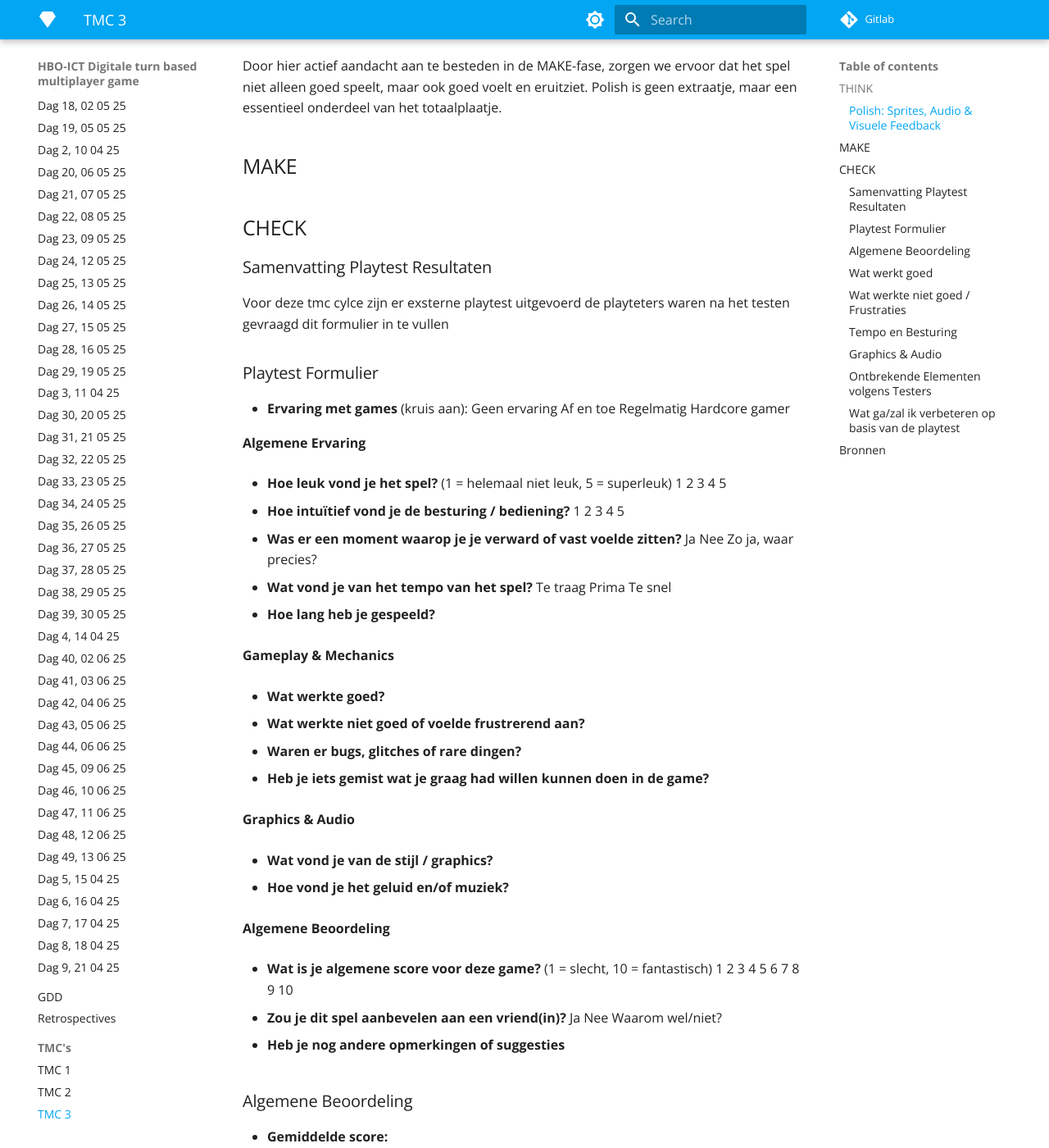
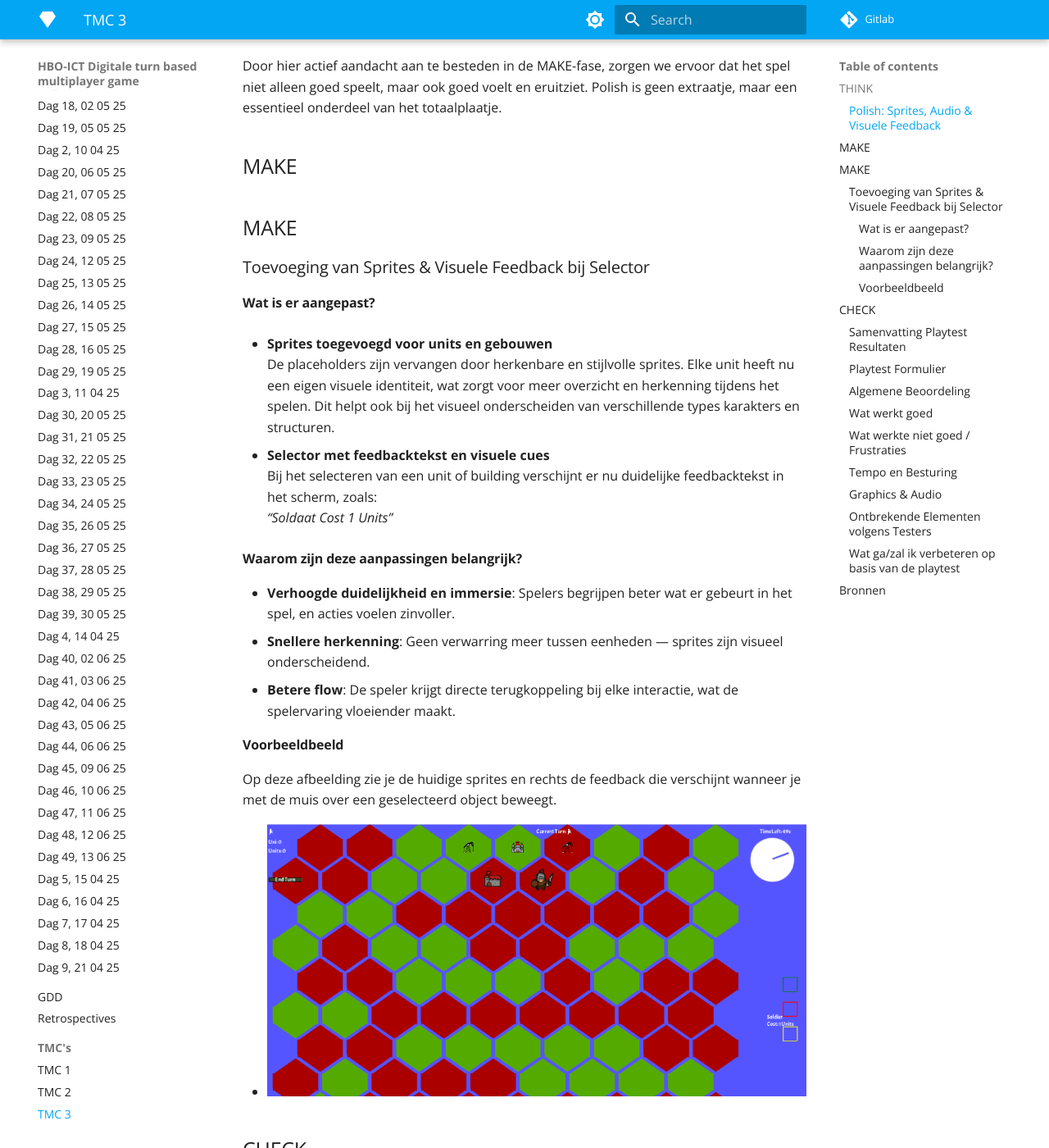
Before and after one commit to lieuweZ/HexFront, an MkDocs documentation site: the page built from docs/TMC's/TMC_3/TMC 3.md, in a window 1280 px wide and 1400 px high, scrolled down 1013 px. Shown: the whole window at 82% size. Built offline with MkDocs 1.6.1 and Material for MkDocs 9.7.7, drawn with Linux system fonts in a browser that asks for light colours; nearby versions of some CDN libraries; library files that are not in the unit come from our copies.

Commit message:
Update 2 files
- /docs/TMC's/TMC_3/img/sprites.png
- /docs/TMC's/TMC_3/TMC 3.md

```diff
--- a/docs/TMC's/TMC_3/TMC 3.md
+++ b/docs/TMC's/TMC_3/TMC 3.md
@@ -38,6 +38,34 @@ Polish bepaalt in grote mate hoe "af" en professioneel een game aanvoelt. Het ga
 Door hier actief aandacht aan te besteden in de MAKE-fase, zorgen we ervoor dat het spel niet alleen goed speelt, maar ook goed voelt en eruitziet. Polish is geen extraatje, maar een essentieel onderdeel van het totaalplaatje.
 
 ## MAKE
+
+## MAKE
+
+### Toevoeging van Sprites & Visuele Feedback bij Selector
+
+#### **Wat is er aangepast?**
+
+- **Sprites toegevoegd voor units en gebouwen**
+  De placeholders zijn vervangen door herkenbare en stijlvolle sprites. Elke unit heeft nu een eigen visuele identiteit, wat zorgt voor meer overzicht en herkenning tijdens het spelen. Dit helpt ook bij het visueel onderscheiden van verschillende types karakters en structuren.
+
+- **Selector met feedbacktekst en visuele cues**
+  Bij het selecteren van een unit of building verschijnt er nu duidelijke feedbacktekst in het scherm, zoals:
+  *"Soldaat Cost 1 Units"*
+
+
+#### **Waarom zijn deze aanpassingen belangrijk?**
+
+- **Verhoogde duidelijkheid en immersie**: Spelers begrijpen beter wat er gebeurt in het spel, en acties voelen zinvoller.
+- **Snellere herkenning**: Geen verwarring meer tussen eenheden — sprites zijn visueel onderscheidend.
+- **Betere flow**: De speler krijgt directe terugkoppeling bij elke interactie, wat de spelervaring vloeiender maakt.
+
+#### **Voorbeeldbeeld**
+
+Op deze afbeelding zie je de huidige sprites en rechts de feedback die verschijnt wanneer je met de muis over een geselecteerd object beweegt.
+
+- ![Sprite voorbeeld – Units](./img/sprites.png)
+
+
 
 ## CHECK
 
```
Also changed, not shown: docs/TMC's/TMC_3/img/sprites.png (added).
